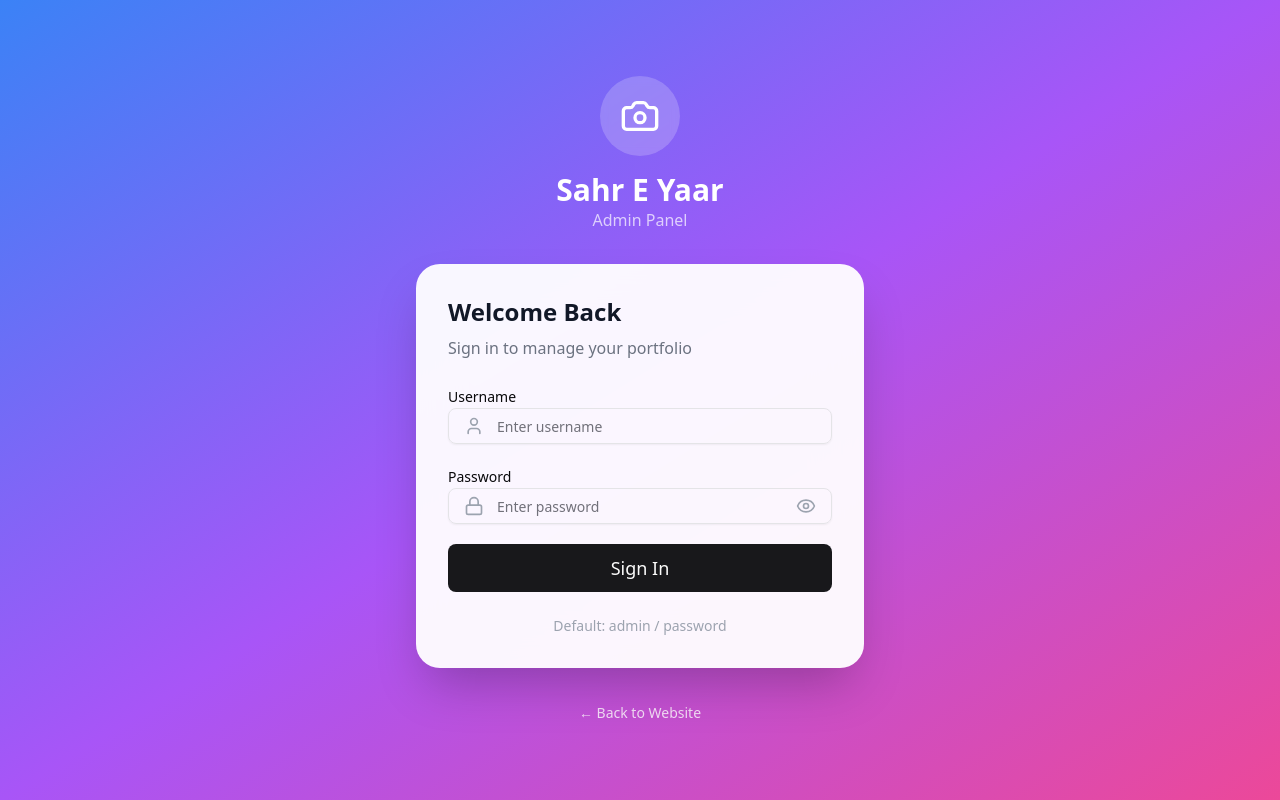
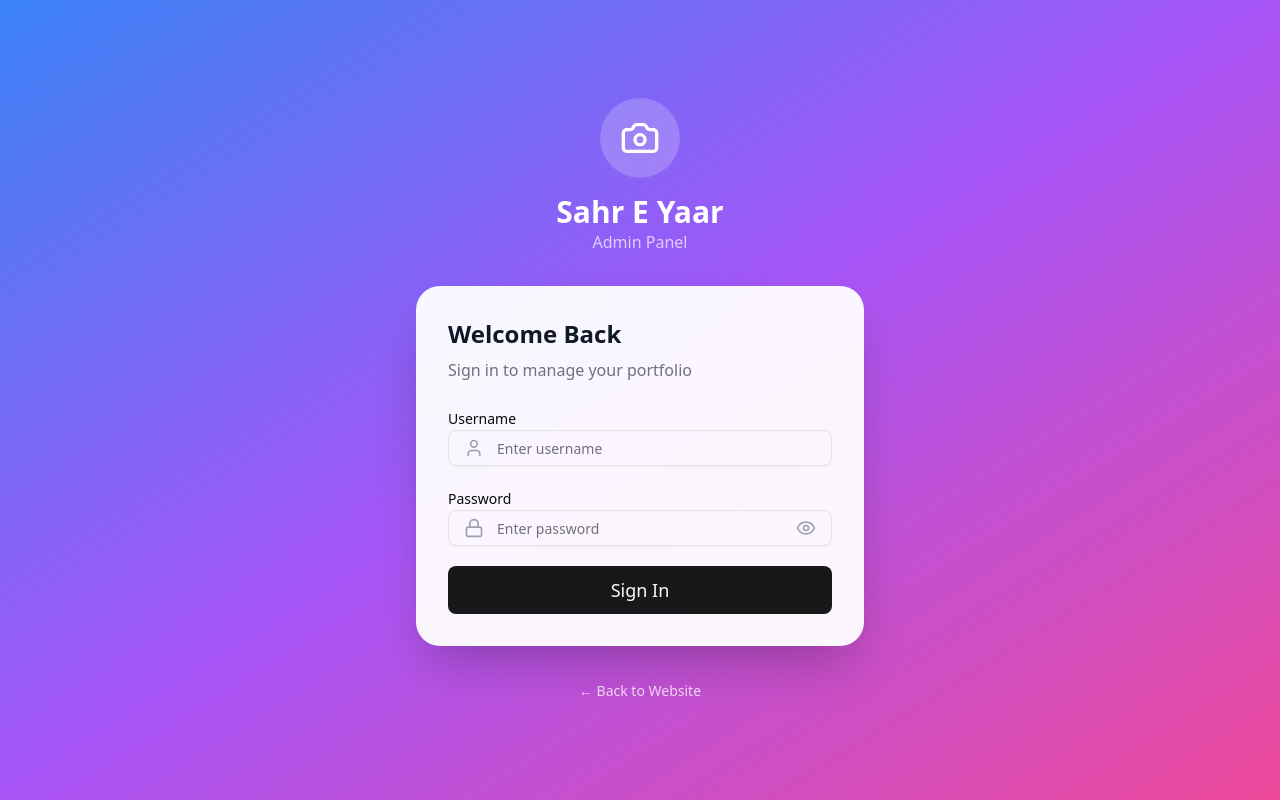
Before and after one commit to Shahreyaarr/shahreyarr_blog_platform, a React (Vite) app: page /admin-login in a window 1280 px wide. Built offline with nearby package versions, Linux system fonts and the light colour scheme.

Commit message:
Update AdminLogin.tsx

```diff
--- a/src/admin/AdminLogin.tsx
+++ b/src/admin/AdminLogin.tsx
@@ -8,7 +8,6 @@ import { Label } from '@/components/ui/label';
 
 const AdminLogin = () => {
   const navigate = useNavigate();
-  const login = useAdminStore((state) => state.login);
   const [username, setUsername] = useState('');
   const [password, setPassword] = useState('');
   const [showPassword, setShowPassword] = useState(false);
@@ -23,8 +22,16 @@ const AdminLogin = () => {
     // Simulate network delay
     await new Promise((resolve) => setTimeout(resolve, 500));
 
-    const success = login(username, password);
+    // NEW SECURE CREDENTIALS - CHANGE HERE IF NEEDED
+    const ADMIN_USERNAME = 'Bismillah';
+    const ADMIN_PASSWORD = 'Shahreyarr@786';
+
+    const success = username === ADMIN_USERNAME && password === ADMIN_PASSWORD;
+
     if (success) {
+      // Update store
+      const { login } = useAdminStore.getState();
+      login(username, password);
       navigate('/admin');
     } else {
       setError('Invalid username or password');
@@ -107,12 +114,6 @@ const AdminLogin = () => {
               )}
             </Button>
           </form>
-
-          <div className="mt-6 text-center">
-            <p className="text-gray-400 text-sm">
-              Default: admin / password
-            </p>
-          </div>
         </div>
 
         {/* Back to Site */}
```
